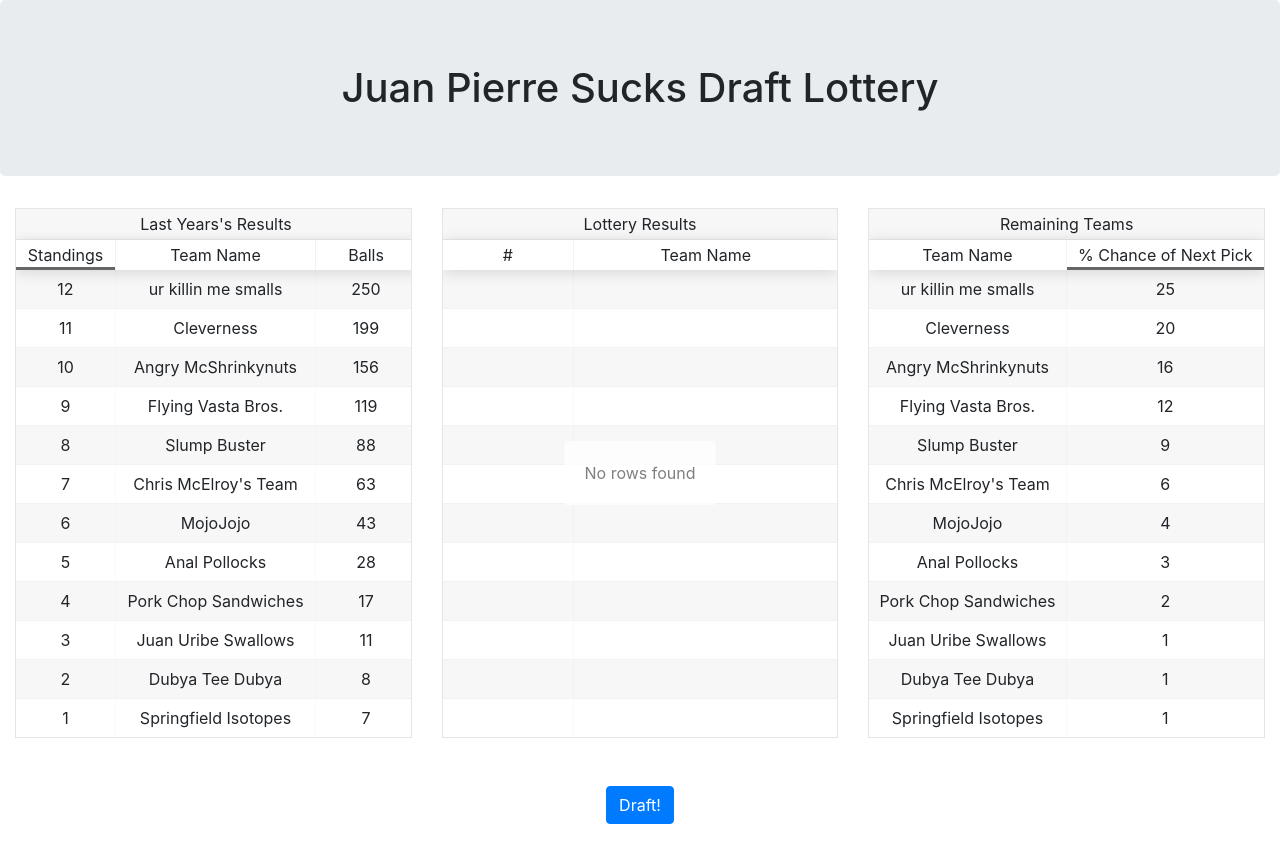
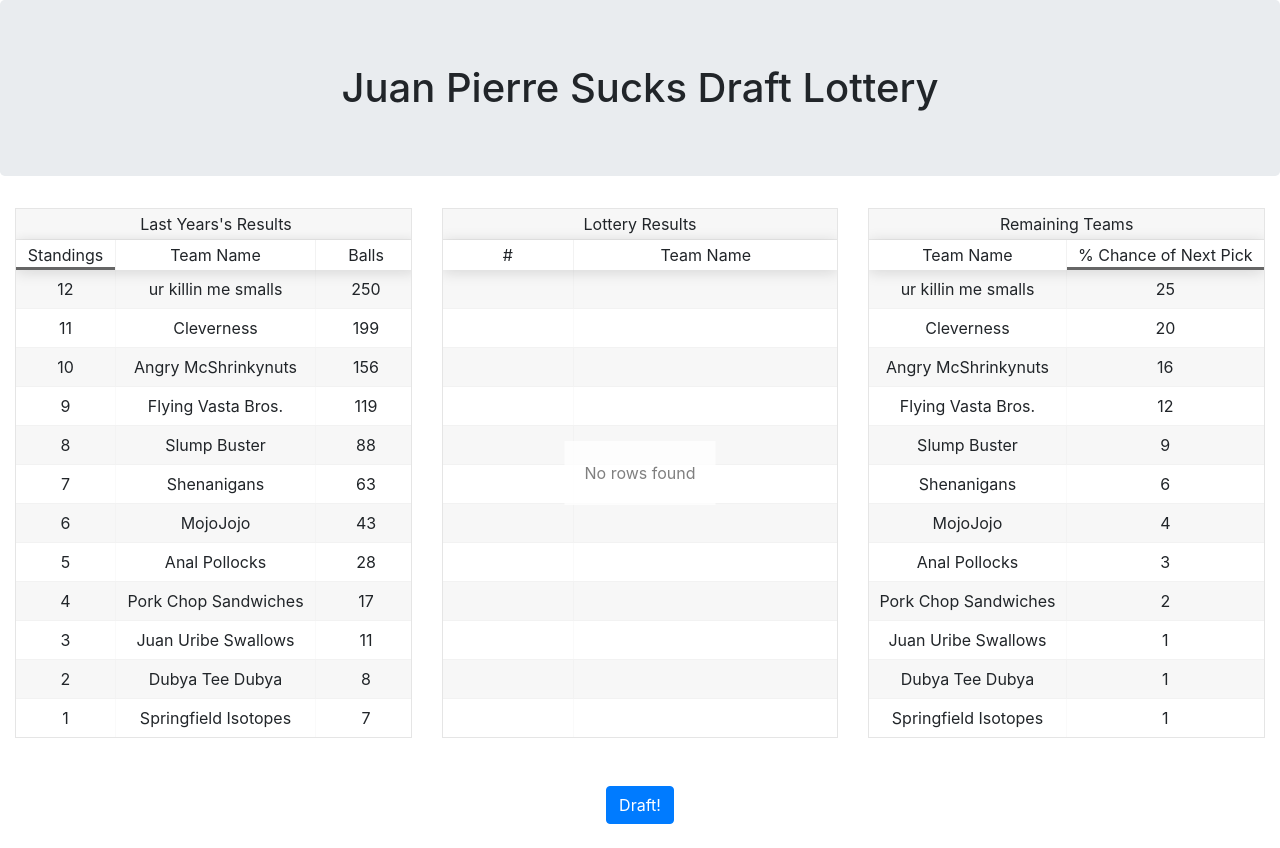
Before and after one commit to mwilkens731/draftLottery, a React (Create React App) app: page / in a window 1280 px wide. Built offline with nearby package versions, Linux system fonts and the light colour scheme.

Commit message:
shenanigans

```diff
--- a/src/LastYear.js
+++ b/src/LastYear.js
@@ -30,7 +30,7 @@ const lastYear = [
     balls: 43
   },
   {
-    teamName: 'Chris McElroy\'s Team',
+    teamName: 'Shenanigans',
     finalStanding: 7,
     balls: 63
   },
```
